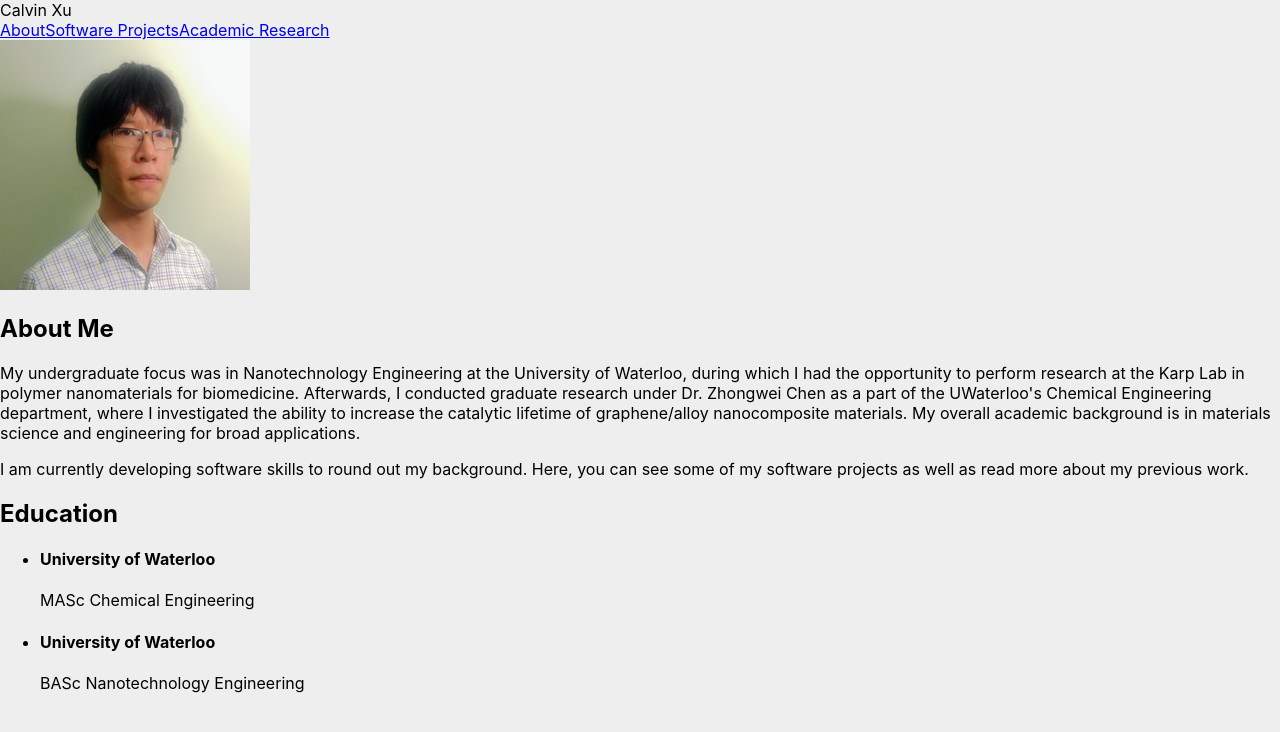
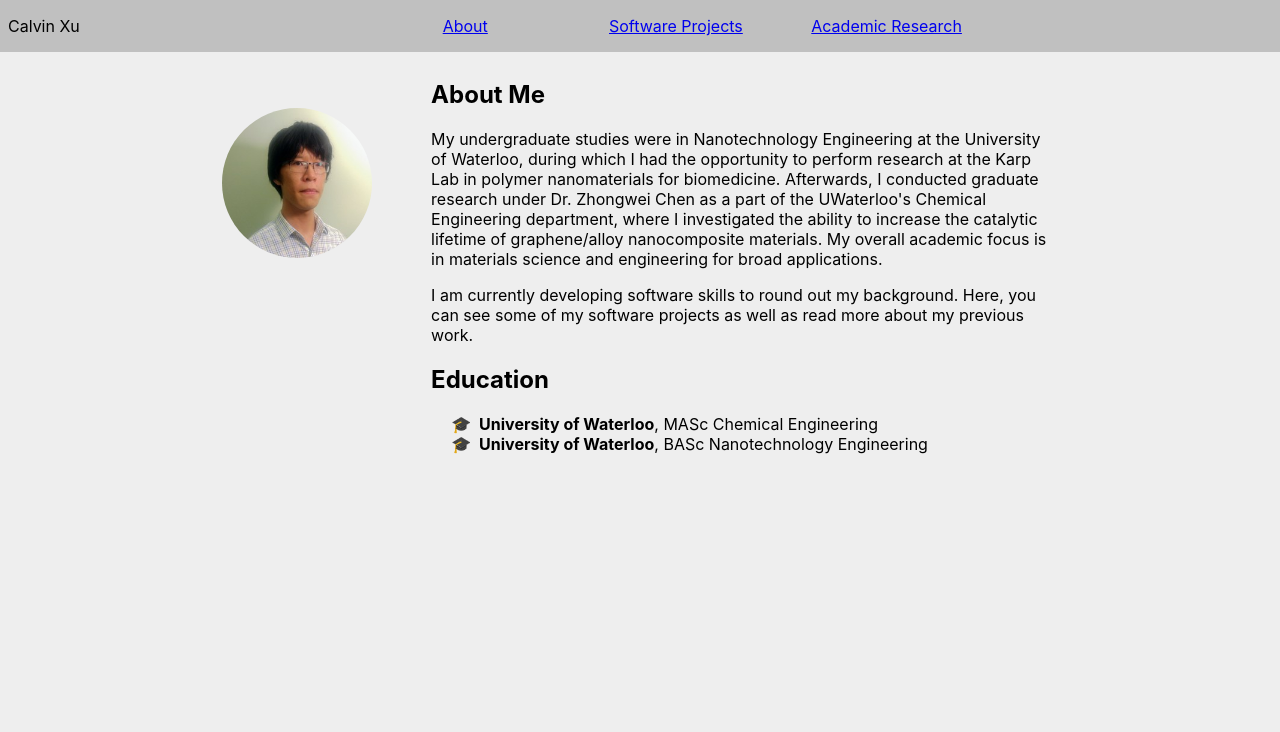
Before and after one commit to calvin-xu0/calvin-xu0.github.io, a React (Create React App) app: page / in a window 1280 px wide. Shown: the top 732 px of the page. Built offline with nearby package versions, Linux system fonts and the light colour scheme.

Commit message:
Initial intro for about page

```diff
--- a/public/index.html
+++ b/public/index.html
@@ -7,7 +7,7 @@
     <meta name="theme-color" content="#000000" />
     <meta
       name="description"
-      content="Web site created using create-react-app"
+      content="Calvin Xu's website - Software and Academia"
     />
     <link rel="apple-touch-icon" href="%PUBLIC_URL%/logo192.png" />
     <!--
@@ -24,7 +24,7 @@
       work correctly both with client-side routing and a non-root public URL.
       Learn how to configure a non-root public URL by running `npm run build`.
     -->
-    <title>React App</title>
+    <title>Calvin Xu</title>
   </head>
   <body>
     <noscript>You need to enable JavaScript to run this app.</noscript>
--- a/src/App.scss
+++ b/src/App.scss
@@ -1,5 +1,70 @@
 html {
   background-color: #EEE;
+}
+
+nav {
+  background-color: silver;
+  padding: 1em 0.5em;
+  display:flex;
+  justify-content: space-between;
+  align-items: center;
+
+  .pages {
+    width: 50%;
+    display: flex;
+    justify-content: center;
+
+    > * {
+      width: 33%;
+      padding: 0 1em;
+      display: flex;
+      justify-content: center;
+    }
+  }
+}
+
+.carousel {
+  position: relative;
+  width: 100%;
+  height: 100%;
+  overflow: hidden;
+  display: flex;
+  justify-content: center;
+
+  .path {
+    width: 70%;
+
+    #about {
+      display: flex;
+      justify-content: space-around;
+
+      > * {
+        padding: 0.5em 0.5em;
+      }
+
+      img {
+        height: 150px;
+        aspect-ratio: auto 1 / 1;
+        border-radius: 50%;
+        margin: 3em 0em;
+      }
+
+      .content {
+        width: 70%;
+        #education {
+          li::marker {
+            content: '\1F393';
+          }
+          li {
+            padding: 0 0.5em;
+            p {
+              filter: brightness(black, 0.1);
+            }
+          }
+        }
+      }
+    }
+  }
 }
 
 /* .App {
--- a/src/components/about.js
+++ b/src/components/about.js
@@ -1,24 +1,22 @@
 function About() {
   return (
     <div className="page slide" id="about">
-      <img src="/t_l.jpeg" />
+      <img alt="Profile picture" src="/t_l.jpeg" />
 
       <div className="content">
         <section>
           <h1>About Me</h1>
-          <p>My undergraduate focus was in Nanotechnology Engineering at the University of Waterloo, during which I had the opportunity to perform research at the Karp Lab in polymer nanomaterials for biomedicine. Afterwards, I conducted graduate research under Dr. Zhongwei Chen as a part of the UWaterloo's Chemical Engineering department, where I investigated the ability to increase the catalytic lifetime of graphene/alloy nanocomposite materials. My overall academic background is in materials science and engineering for broad applications.</p>
+          <p>My undergraduate studies were in Nanotechnology Engineering at the University of Waterloo, during which I had the opportunity to perform research at the Karp Lab in polymer nanomaterials for biomedicine. Afterwards, I conducted graduate research under Dr. Zhongwei Chen as a part of the UWaterloo's Chemical Engineering department, where I investigated the ability to increase the catalytic lifetime of graphene/alloy nanocomposite materials. My overall academic focus is in materials science and engineering for broad applications.</p>
           <p>I am currently developing software skills to round out my background. Here, you can see some of my software projects as well as read more about my previous work.</p>
         </section>
         <section id="education">
           <h2>Education</h2>
           <ul>
             <li>
-              <h4>University of Waterloo</h4>
-              MASc Chemical Engineering
+              <strong>University of Waterloo</strong>, <span>MASc Chemical Engineering</span>
             </li>
             <li>
-              <h4>University of Waterloo</h4>
-              BASc Nanotechnology Engineering
+              <strong>University of Waterloo</strong>, <span>BASc Nanotechnology Engineering</span>
             </li>
           </ul>
         </section>
```
